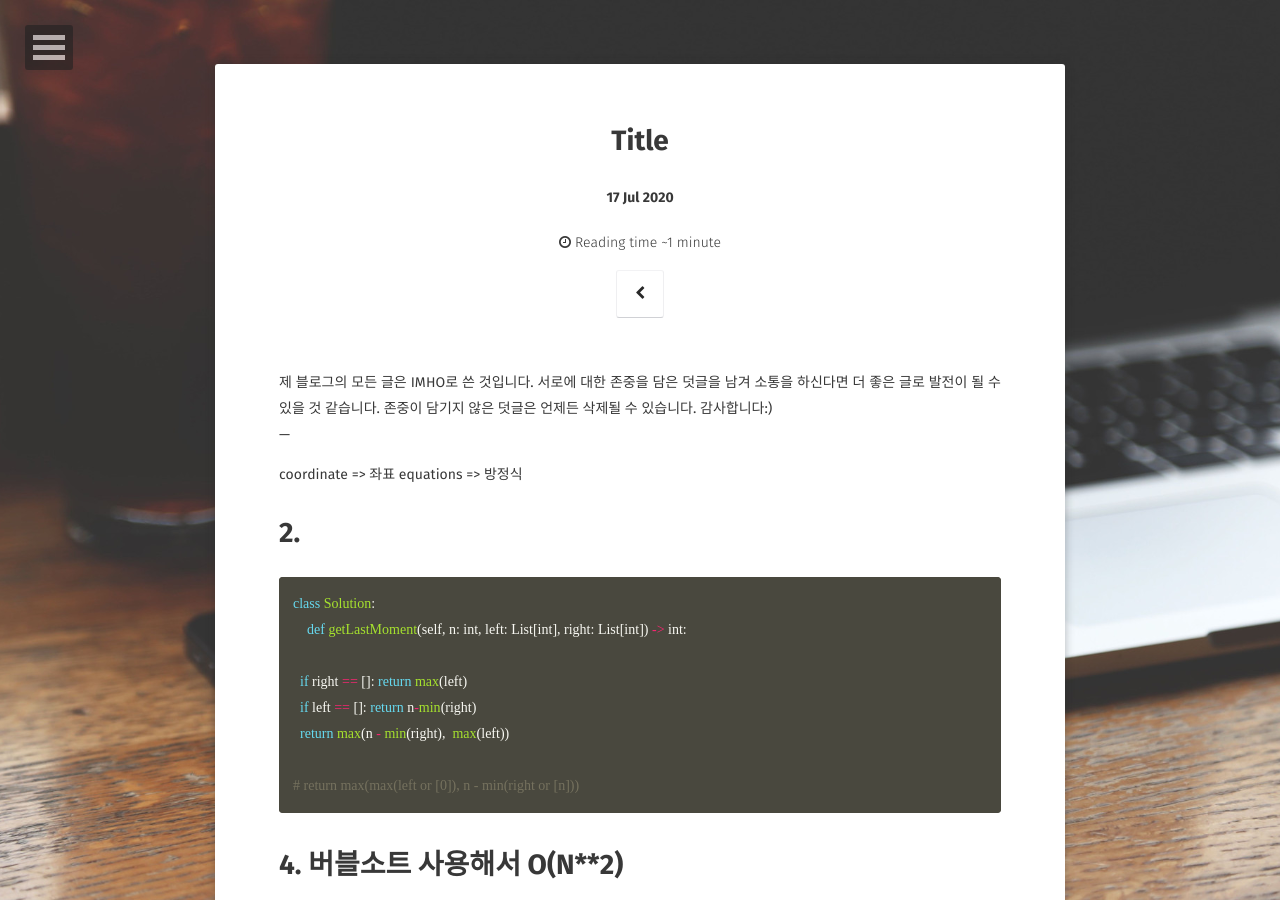
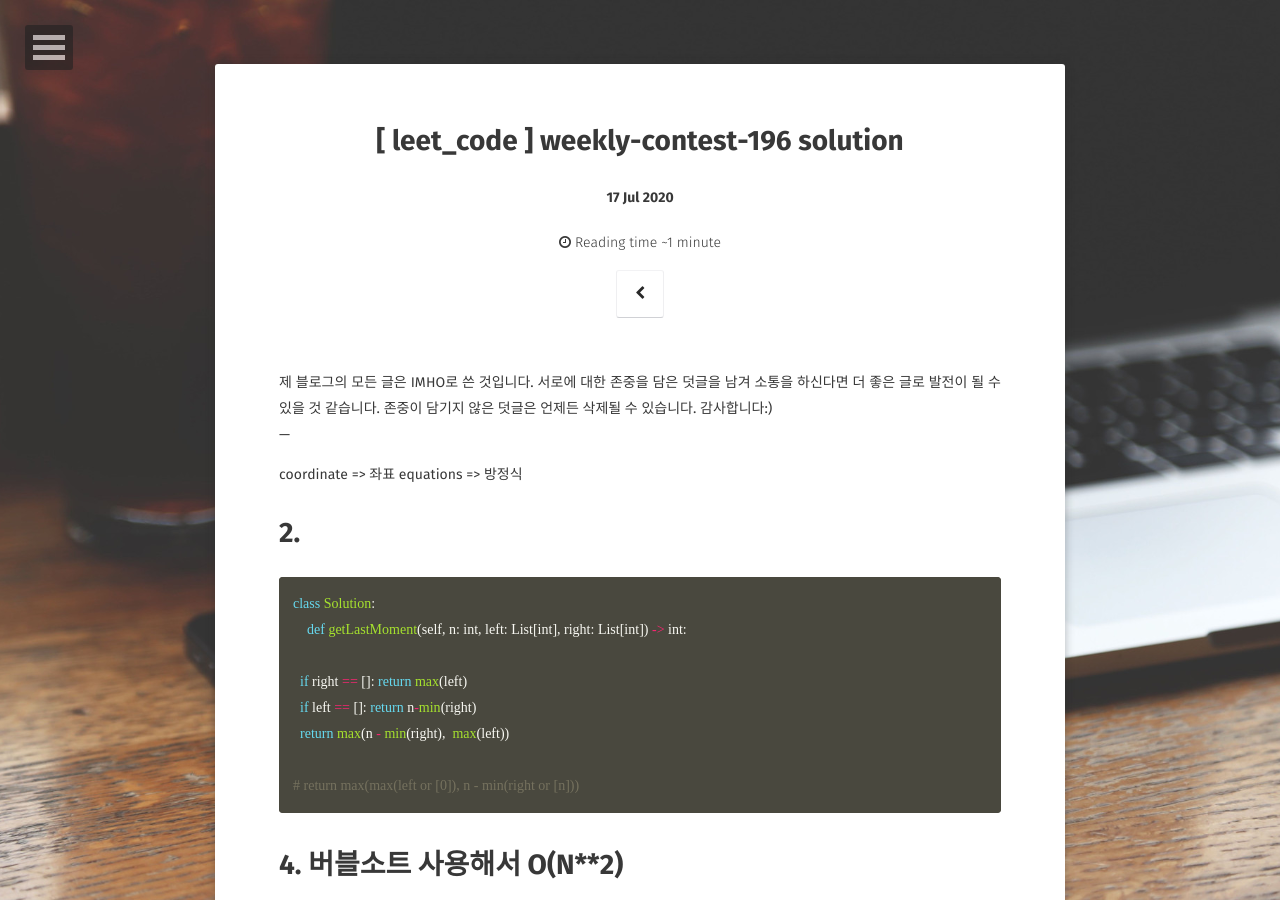
Before and after one commit to JoosJuliet/joosjuliet.github.io, a Jekyll site: the page built from _posts/2020-07-17-weekly-contest-196.md, in a window 1280 px wide and 900 px high. Built offline with Jekyll 4.4.1, drawn with Linux system fonts in a browser that asks for light colours; some web fonts are replaced.

Commit message:
update title

```diff
--- a/_posts/2020-07-17-weekly-contest-196.md
+++ b/_posts/2020-07-17-weekly-contest-196.md
@@ -1,11 +1,12 @@
 ---
 layout: post
 section-type: post
-title: "Title"
+title: "[ leet_code ] weekly-contest-196 solution"
 category: Django
 tags: [ 'django', 'python' ]
 comments: true
 ---
+
 제 블로그의 모든 글은 IMHO로 쓴 것입니다.
 서로에 대한 존중을 담은 덧글을 남겨 소통을 하신다면 더 좋은 글로 발전이 될 수 있을 것 같습니다.
 존중이 담기지 않은 덧글은 언제든 삭제될 수 있습니다.
```
